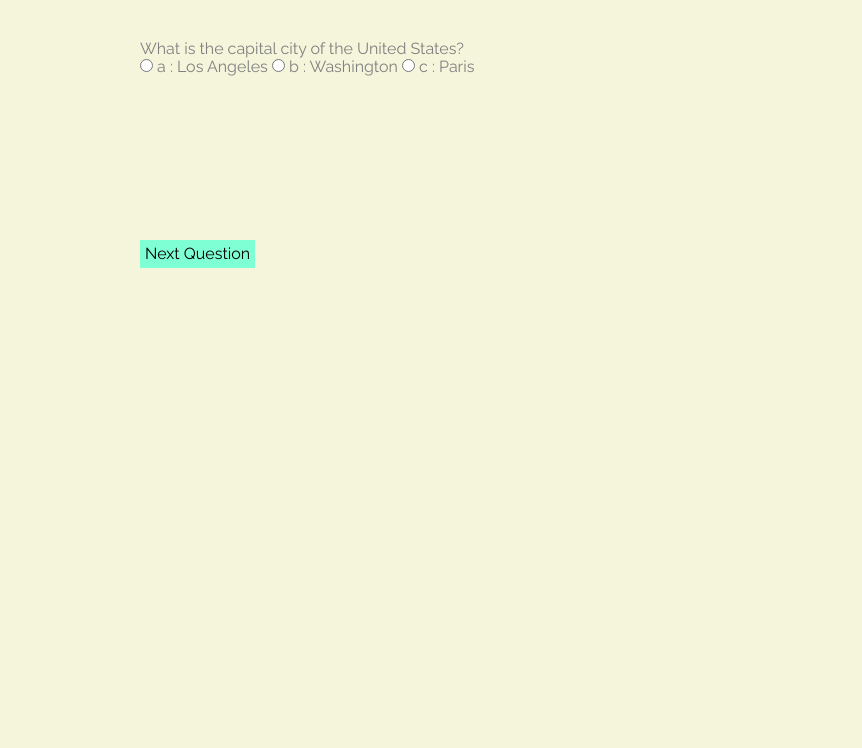
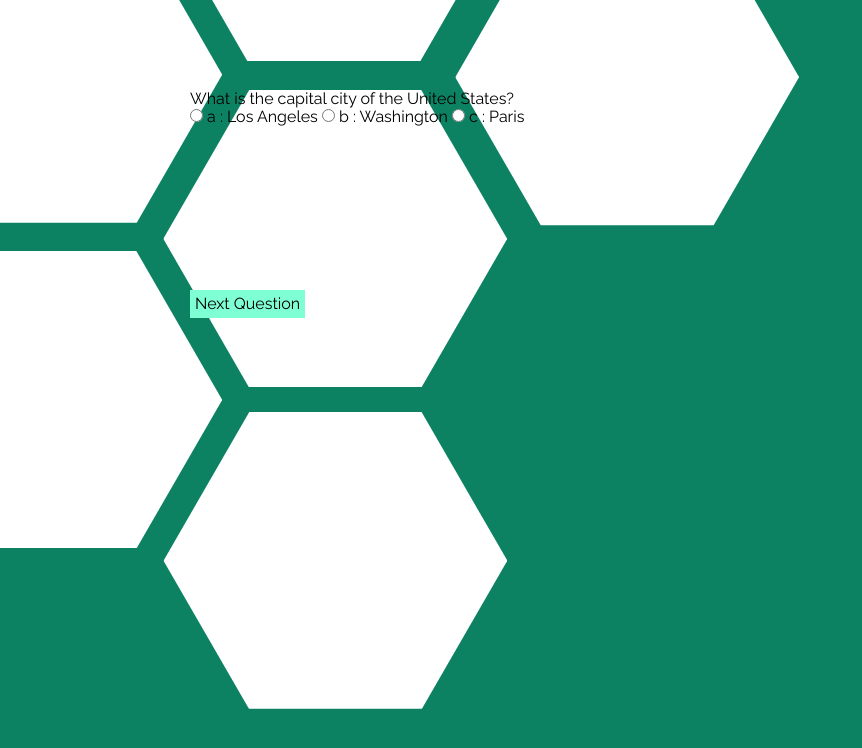
Before and after one commit to Gosia-Ras/Quiz-in-JavaScript, a plain HTML site: page index.html in a window 1280 px wide. Shown: the whole page, without its empty margins (0-862 px from the left). Drawn offline with nearby package versions, Linux system fonts and the light colour scheme.

Commit message:
background image added

```diff
--- a/css/style.css
+++ b/css/style.css
@@ -11,7 +11,7 @@ html {
 .body {
   margin: 0px auto;
   width: 1000px;
-  background-color: beige;
   font-family: "Raleway", sans-serif;
-  color: gray;
+  background-image: url(../images/background.png);
+  padding: 50px;
 }
```
Also changed, not shown: images/background.png (added).
